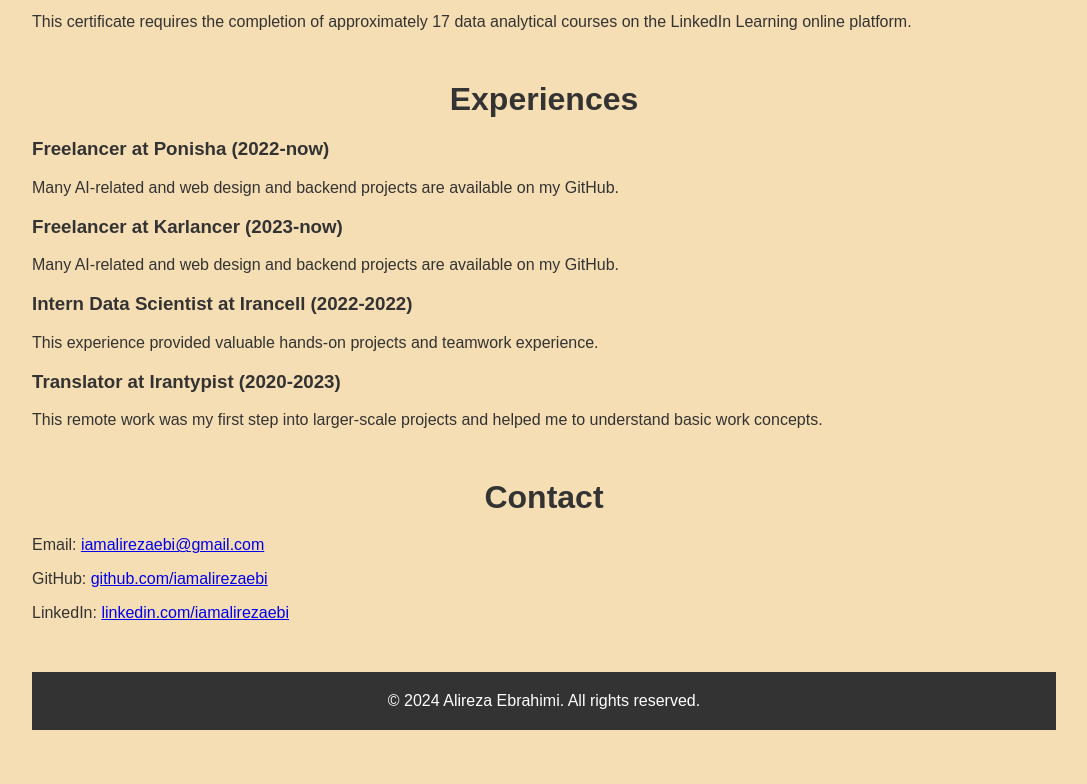
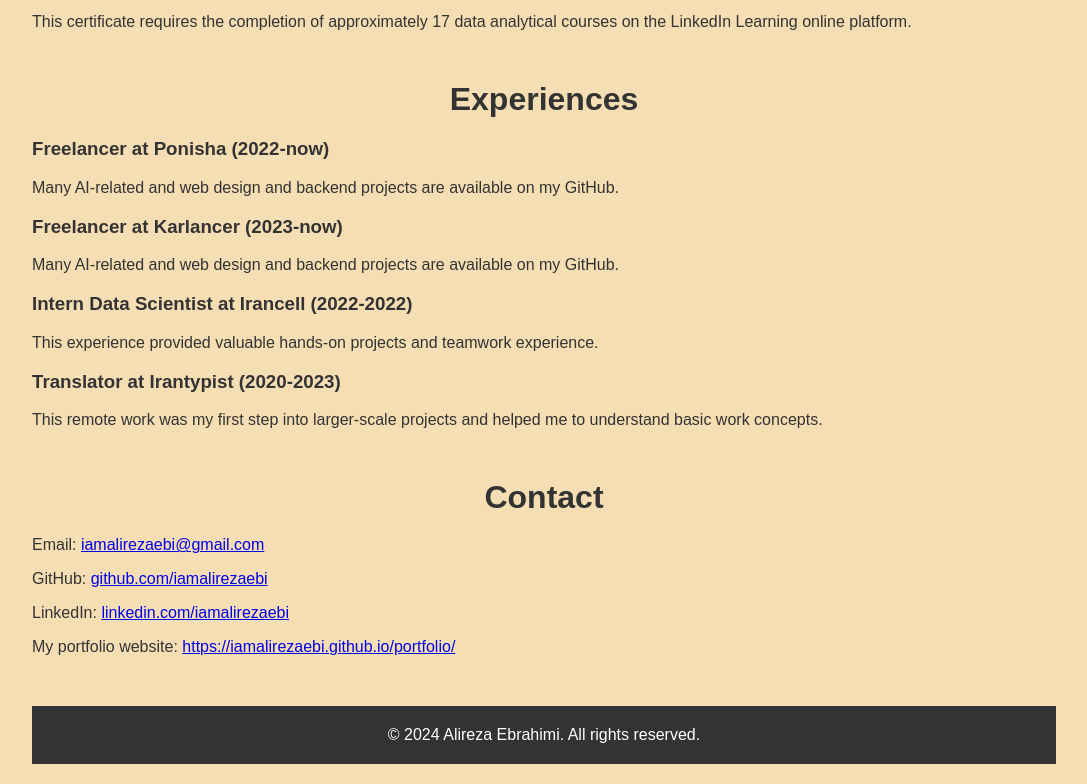
Before and after one commit to iamalirezaebi/portfolio, a plain HTML site: page index.html in a window 1280 px wide. Shown: the part 1300-2084 px from the top of the page, without its empty margins (96-1183 px from the left). Before the commit the page ends 2050 px from the top, so only its background shows below. Drawn offline with Linux system fonts and the light colour scheme.

Commit message:
Update index.html

```diff
--- a/index.html
+++ b/index.html
@@ -120,6 +120,7 @@
             <p class="smooth-style">Email: <a href="mailto:iamalirezaebi@gmail.com">iamalirezaebi@gmail.com</a></p>
             <p class="smooth-style">GitHub: <a href="https://github.com/iamalirezaebi">github.com/iamalirezaebi</a></p>
             <p class="smooth-style">LinkedIn: <a href="https://www.linkedin.com/in/iamalirezaebi/">linkedin.com/iamalirezaebi</a></p>
+            <p class="smooth-style">My portfolio website: <a href="https://iamalirezaebi.github.io/portfolio/">https://iamalirezaebi.github.io/portfolio/</a></p>
         </section>
 
         <footer>
```
